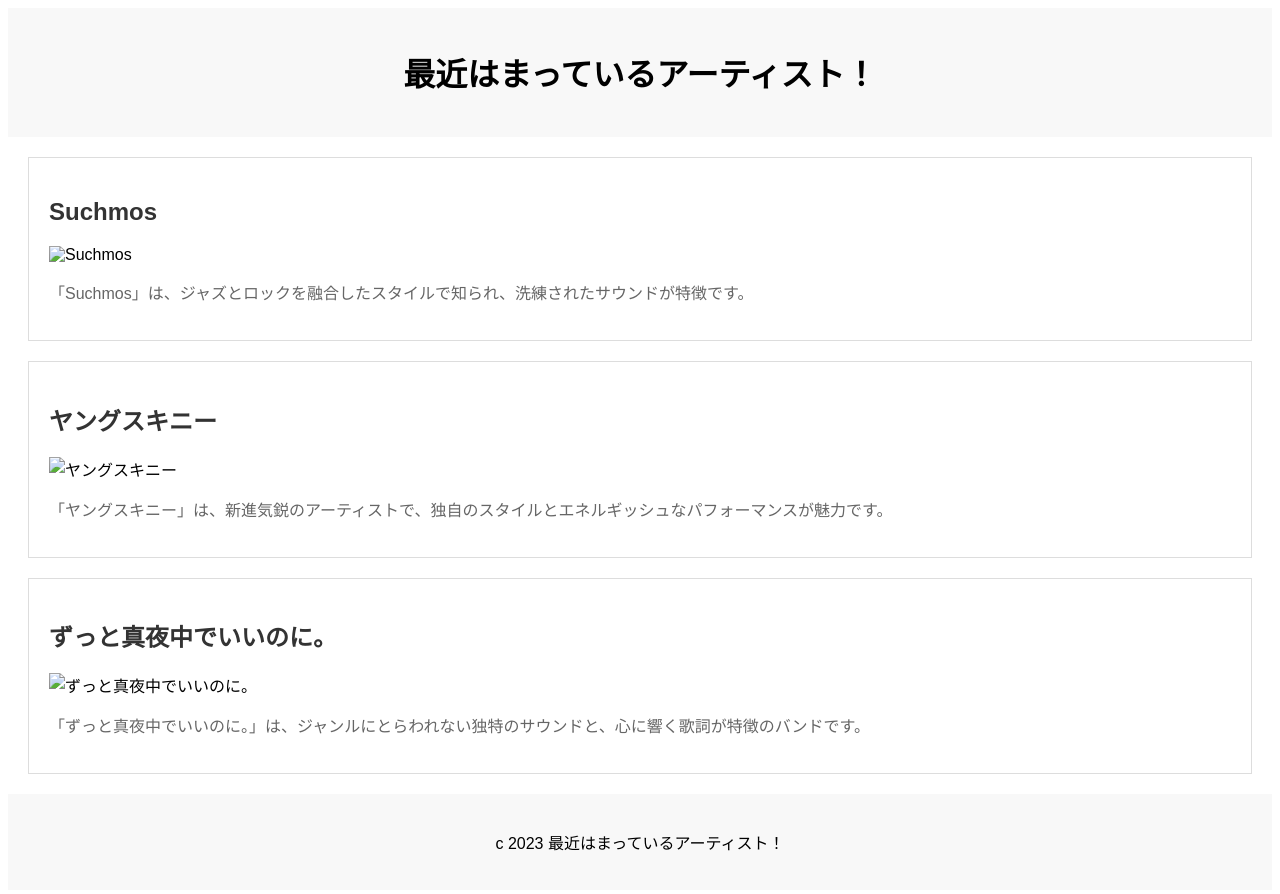
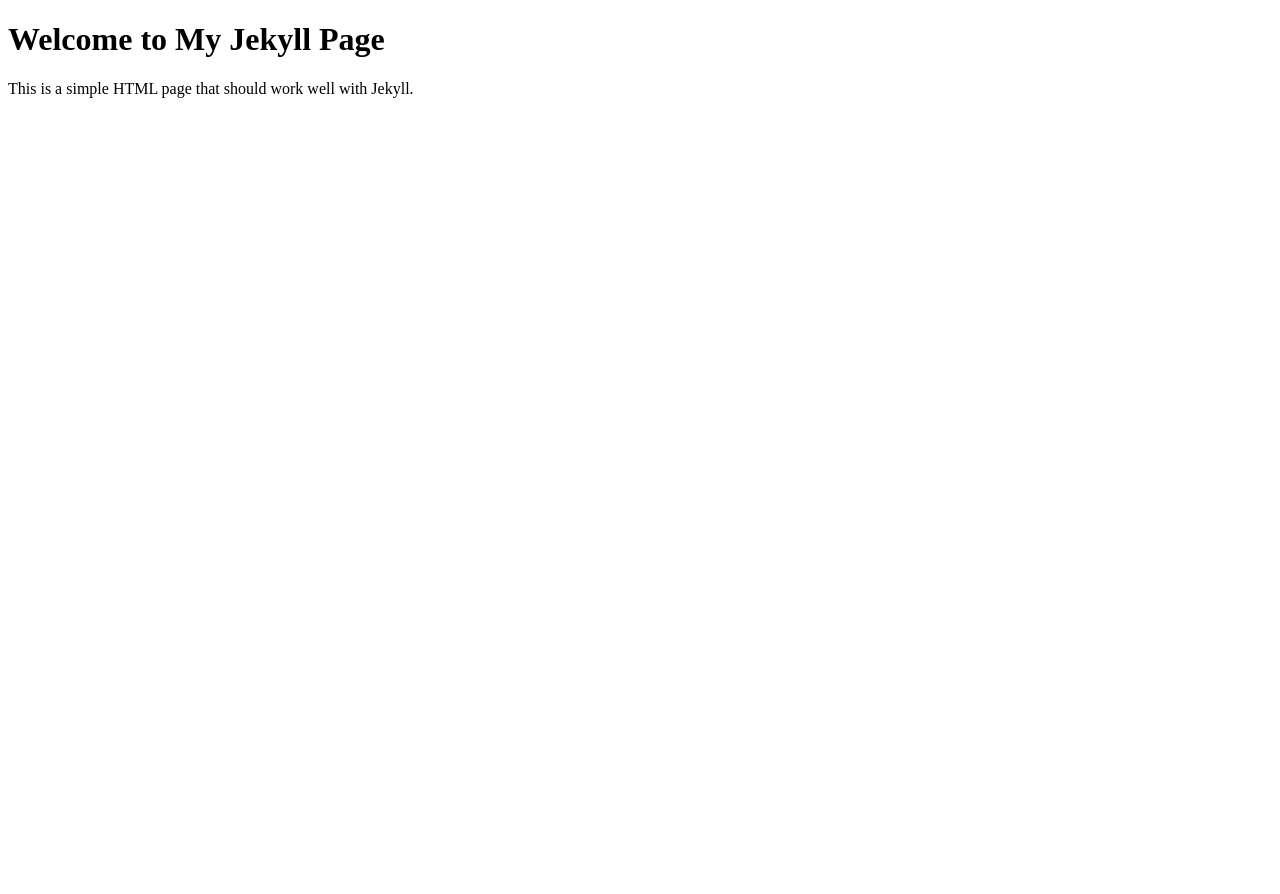
Before and after one commit to Shu-Nkosen/LandingPage, a plain HTML site: page index.html in a window 1280 px wide. After the commit the page ends 800 px from the top, so only its background shows below. Drawn offline with Linux system fonts and the light colour scheme.

Commit message:
Update index.html

```diff
--- a/index.html
+++ b/index.html
@@ -1,58 +1,12 @@
 <!DOCTYPE html>
-<html>
+<html lang="en">
 <head>
-    <title>最近はまっているアーティスト！</title>
-    <style>
-        body {
-            font-family: Arial, sans-serif;
-        }
-        header, footer {
-            background-color: #f8f8f8;
-            padding: 20px;
-            text-align: center;
-        }
-        .artist {
-            margin: 20px;
-            padding: 20px;
-            border: 1px solid #ddd;
-        }
-        .artist img {
-            max-width: 100%;
-            height: auto;
-            display: block;
-            margin: 0 auto;
-        }
-        .artist h2 {
-            color: #333;
-        }
-        .artist p {
-            color: #666;
-        }
-    </style>
+    <meta charset="UTF-8">
+    <meta name="viewport" content="width=device-width, initial-scale=1.0">
+    <title>Simple Jekyll Page</title>
 </head>
 <body>
-    <header>
-        <h1>最近はまっているアーティスト！</h1>
-    </header>
-    <main>
-        <section class="artist">
-            <h2>Suchmos</h2>
-            <img src="/mnt/data/Suchmos.png" alt="Suchmos">
-            <p>「Suchmos」は、ジャズとロックを融合したスタイルで知られ、洗練されたサウンドが特徴です。</p>
-        </section>
-        <section class="artist">
-            <h2>ヤングスキニー</h2>
-            <img src="/mnt/data/young.png" alt="ヤングスキニー">
-            <p>「ヤングスキニー」は、新進気鋭のアーティストで、独自のスタイルとエネルギッシュなパフォーマンスが魅力です。</p>
-        </section>
-        <section class="artist">
-            <h2>ずっと真夜中でいいのに。</h2>
-            <img src="/mnt/data/zutomayo.png" alt="ずっと真夜中でいいのに。">
-            <p>「ずっと真夜中でいいのに。」は、ジャンルにとらわれない独特のサウンドと、心に響く歌詞が特徴のバンドです。</p>
-        </section>
-    </main>
-    <footer>
-        <p>c 2023 最近はまっているアーティスト！</p>
-    </footer>
+    <h1>Welcome to My Jekyll Page</h1>
+    <p>This is a simple HTML page that should work well with Jekyll.</p>
 </body>
 </html>
```
